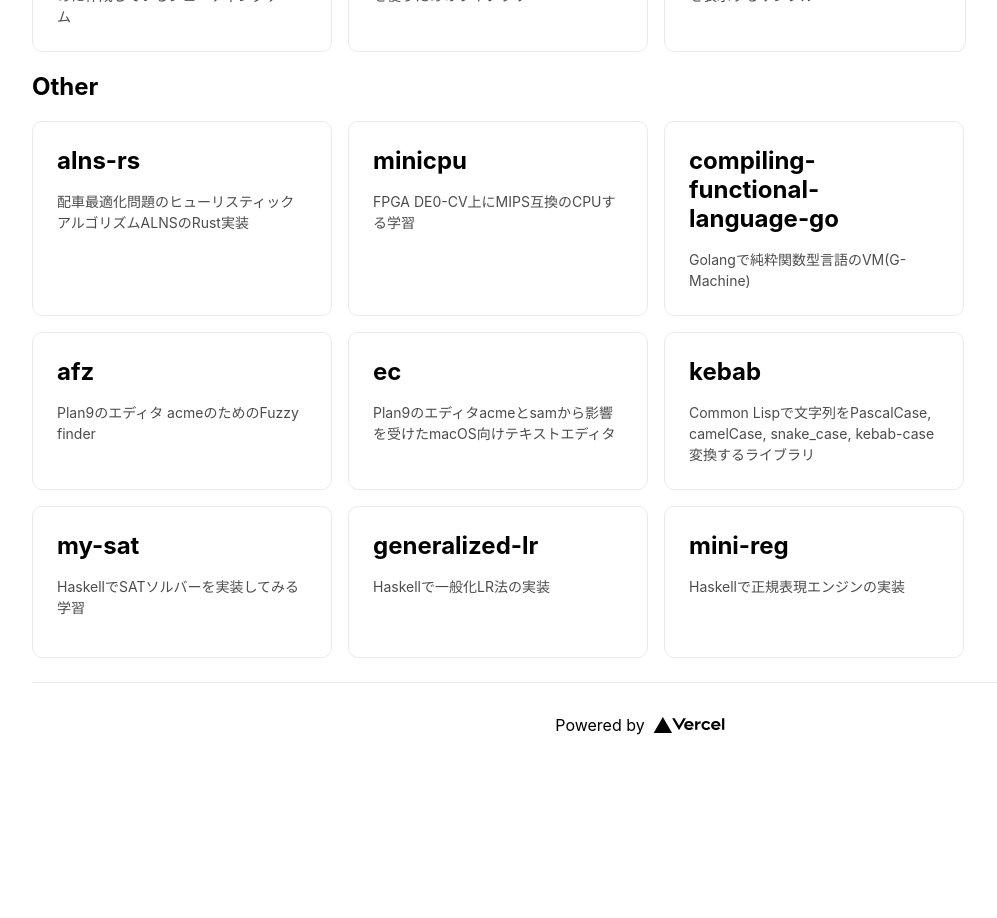
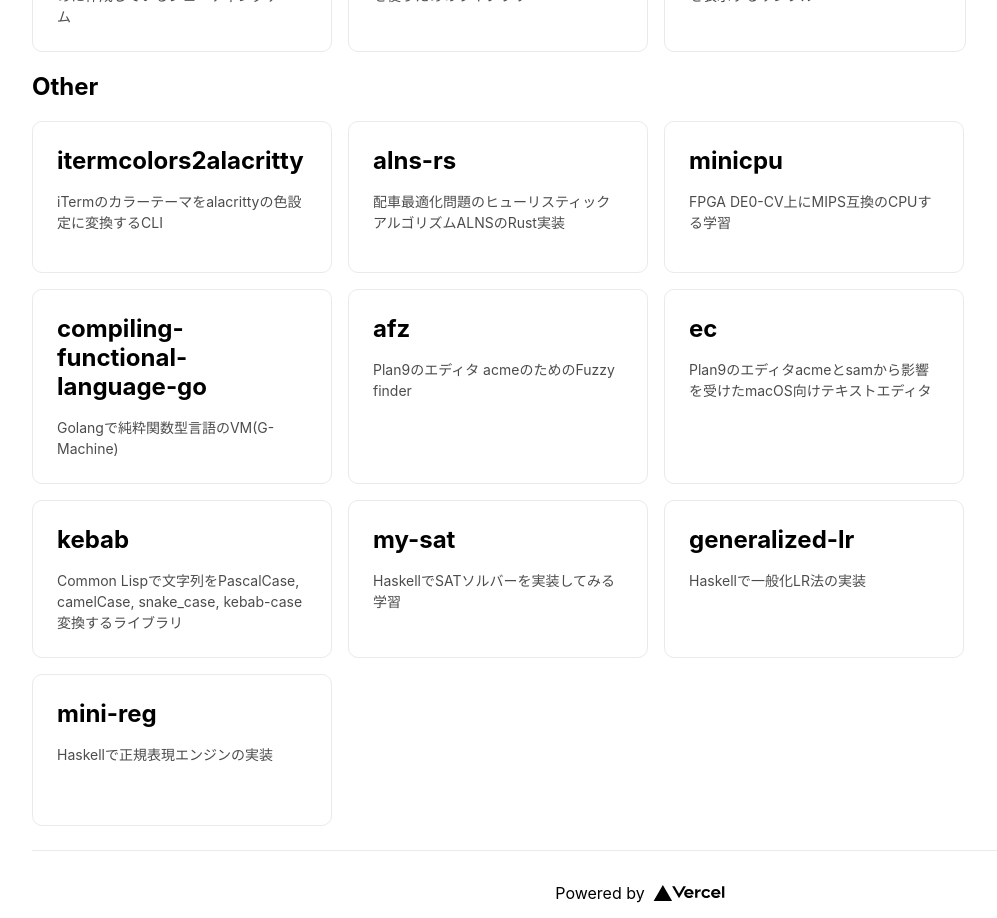
Before and after one commit to pocket7878/pocket7878-com, a Next.js app: page /playground in a window 1280 px wide. Shown: the part 1040-1958 px from the top of the page, without its empty margins (0-997 px from the left). Before the commit the page ends 1807 px from the top, so only its background shows below. Built offline with nearby package versions, Linux system fonts and the light colour scheme.

Commit message:
feature: Add itermcolors2alacritty

```diff
--- a/pages/playground.tsx
+++ b/pages/playground.tsx
@@ -84,6 +84,10 @@ const Playground: NextPage = () => {
             <h2>Other</h2>
             <LinksWrapper>
               <GitHubLinkPlaygroundCard
+                repoName='itermcolors2alacritty'
+                description='iTermのカラーテーマをalacrittyの色設定に変換するCLI'
+              />
+              <GitHubLinkPlaygroundCard
                 repoName='alns-rs'
                 description='配車最適化問題のヒューリスティックアルゴリズムALNSのRust実装'
               />
```
